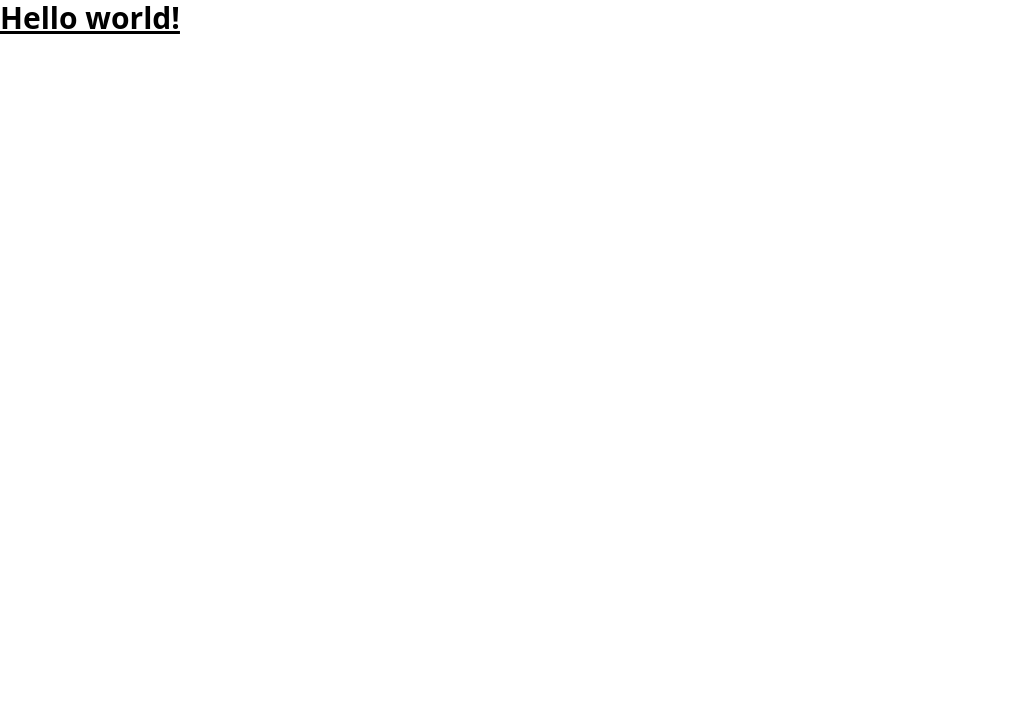
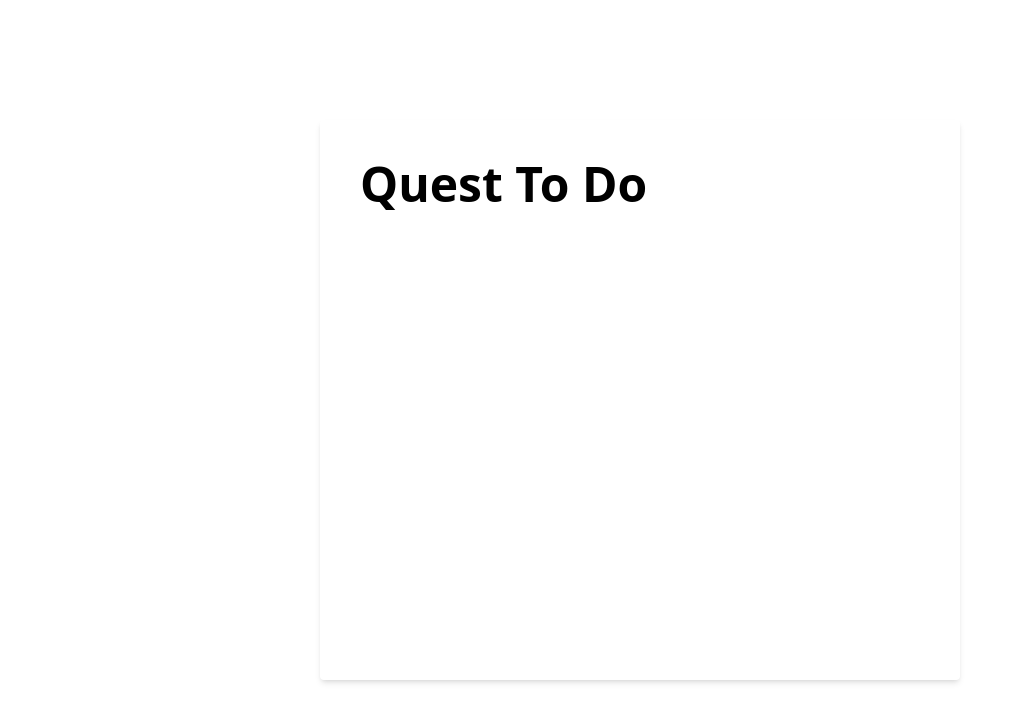
Before and after one commit to kartiaga/quest-to-do, a React (Vite) app: page / in a window 1280 px wide. Shown: the top 722 px of the page, without its empty margins (0-1021 px from the left). Built offline with nearby package versions, Linux system fonts and the light colour scheme.

Commit message:
quadro de missões

```diff
--- a/src/App.jsx
+++ b/src/App.jsx
@@ -1,3 +1,13 @@
-export default function App() {
-  return <h1 className="text-3xl font-bold underline">Hello world!</h1>
+function App() {
+  return (
+    <div className="flex h-screen justify-center items-center">
+      <div className="card w-[80%] lg:w-[50%] h-[70%] shadow-md rounded-sm transform ease-out duration-300 items-center p-10 gap-5">
+        <h1 className="text-5xl font-work font-bold w-fit text-center">
+          Quest To Do
+        </h1>
+      </div>
+    </div>
+  )
 }
+
+export default App;
```
